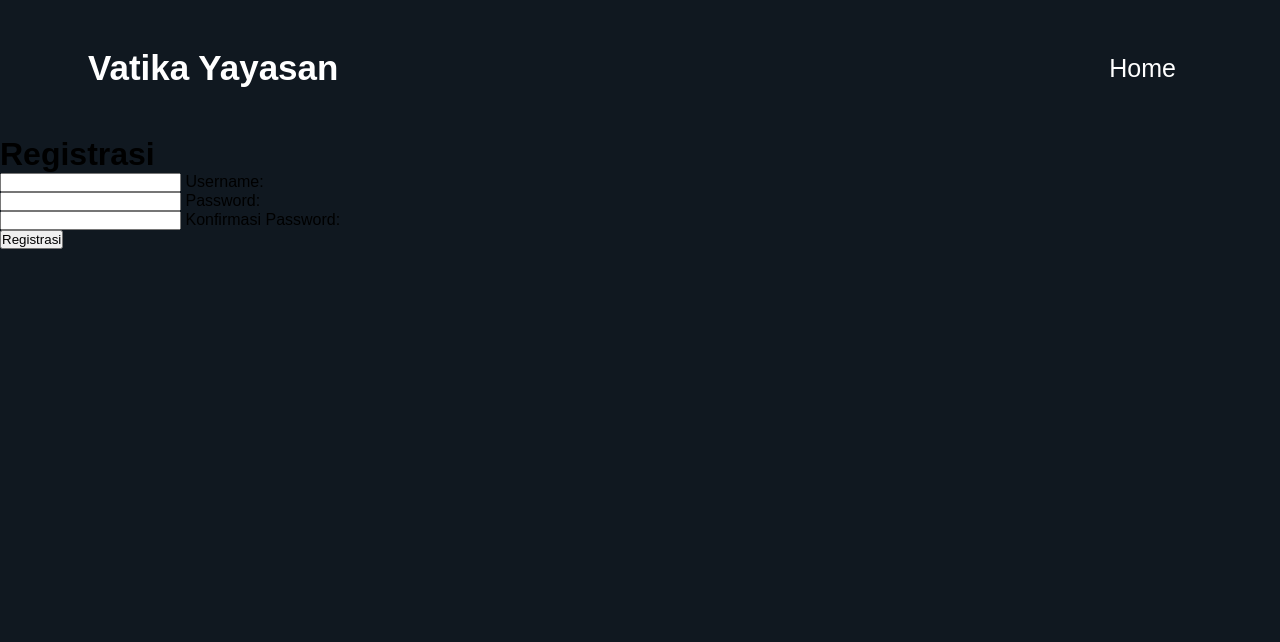
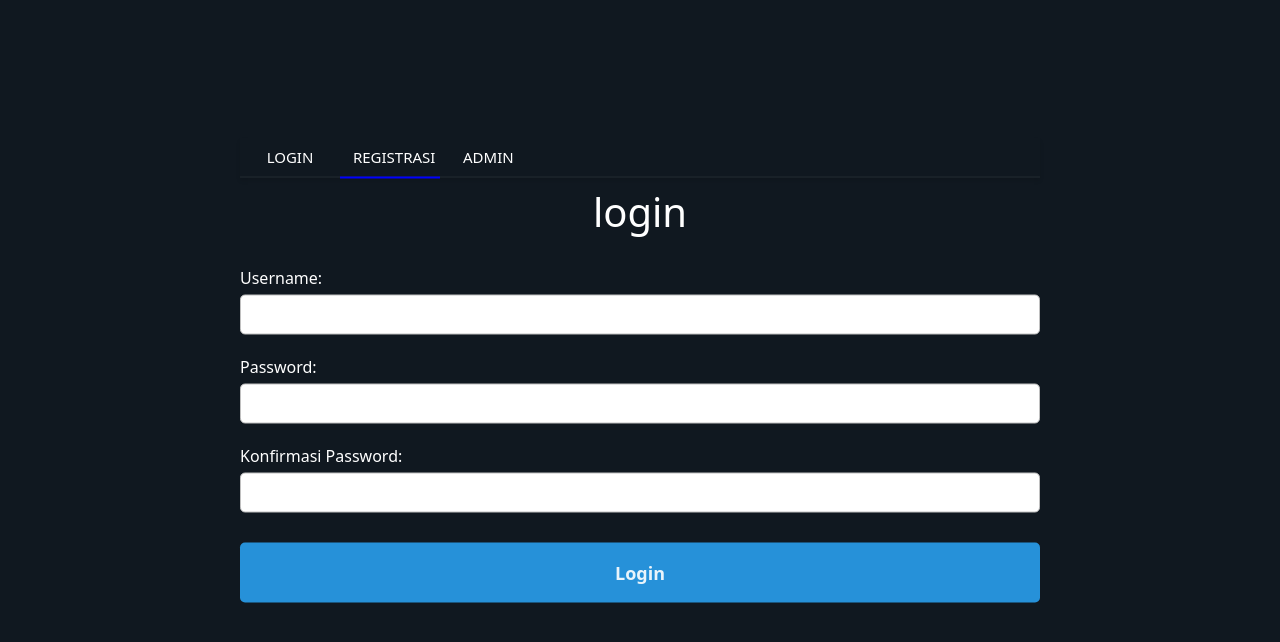
Before and after one commit to segaak/porject-pwd, a PHP site: page /registrasi.php in a window 1280 px wide. Shown: the top 642 px of the page. Run offline with PHP 8.4, Linux system fonts and the light colour scheme; data comes from the database, SQL or seed files in the repository.

Commit message:
memperbaiki dan mempercantik login dan registrasi

```diff
--- a/registrasi.php
+++ b/registrasi.php
@@ -16,80 +16,137 @@ if (isset($_POST["register"])) {
     <meta charset="UTF-8">
     <meta name="viewport" content="width=device-width, initial-scale=1.0">
     <title>registrasi</title>
+    <link href="https://cdn.jsdelivr.net/npm/bootstrap@5.3.3/dist/css/bootstrap.min.css" rel="stylesheet" integrity="sha384-QWTKZyjpPEjISv5WaRU9OFeRpok6YctnYmDr5pNlyT2bRjXh0JMhjY6hW+ALEwIH" crossorigin="anonymous">
     <style>
-*{
+        body{
             margin: 0;
             padding: 0;
+            overflow: hidden;
+            background-color: #101820;
+            color: white;
+        }
+
+        .center{
+            position: absolute;
+            top: 40%;
+            left: 50%;
+            transform: translate(-50%, -50%);
+            width: 800px;
+        }
+        .center nav{
+            border-bottom: 1px solid rgba(192, 192, 192, 0.1);
+            position: relative;
+            margin: 100px auto 0;
+            height: 40px;
+            box-shadow: 0 3px 4px 0 rgba(0, 0, 0, 0.1);
+            color: white;
+        }
+        nav a{
+            font-size: 15px;
+            text-transform: uppercase;
+            color: white;
+            position: relative;
+            text-decoration: none;
+             z-index: 1;
+            display: inline-block;
+            text-align: center;
+            padding: 8px;
+        }
+        nav .animation{
+            position: absolute;
+            /* height: 5px;
+            bottom: 0;
+            z-index: 0;
+            background: blue;
+            border-radius: 8px;
+            transition: all .5 ease 0s; */
+        }
+        a:nth-child(1){
+            width: 100px;
+        }
+        nav .start-login {
+            left: 0;
+            width: 100px;
+          }
+          a:nth-child(2){
+            width: 100px;
+          }
+          nav .start-registrasi,  a:nth-child(2):hover ~ .animation{
+            left: 100px;
+            width: 100px;
+            border-bottom: 2px solid blue;
+        }
+        a:nth-child(3){
+            width: 80px;
+        }
+        nav .start-admin{
+            left: 200px;
+            width: 80px;
+        }
+
+
+        .center form{
+            /* padding: 0 200px; */
+        }
+        form .txt_field{
+            position: relative;
+            margin: 20px 0;
+        }
+        .input{
+            border: 1px solid silver;
+            border-radius: 5px;
+            width: 100%;
+            height: 40px;
+            outline: 0;
+            margin-top: 5px;
             box-sizing: border-box;
+
         }
-body {
-  font-family: Arial, sans-serif;
-  background-color: #101820;
+        button[type="submit"]{
+    width: 100%;
+    height: 60px;
+    background: #2691d9;
+    border: 1px;
+    font-size: 18px;
+    border-radius: 5px;
+    cursor: pointer;
+    color: #e9f4fb;
+    font-weight: 700;
+    outline: none;
+    margin-top: 10px;
 }
-.navbar {
-  display: flex;
-  justify-content: space-between;
-  align-items: center;
-  padding: 3rem;
-  max-width: 1200px;
-  margin: 0 auto;
-}
-.navbar a {
-    font-size: 25px;
-}
-.logo a {
-  text-decoration: none;
-  color: #ffffff;
-  font-size: 35px;
-  font-weight: bold;
-}
-.menu {
-  list-style-type: none;
-  display: flex;
-}
-.menu li {
-  margin: 0 1rem;
-}
-.menu li a {
-  text-decoration: none;
-  color: #ffffff;
-  transition: color 0.3s ease;
-}
-.menu li a:hover {
-  color: #ffcc00;
+button[type="submit"]:hover{
+    background: #2691d9;
+    transition: 5s;
 }
     </style>
 </head>
 <body>
+  <div class="center">
   <nav>
-    <div class="navbar">
-        <div class="logo">
-            <a href="beranda.php">Vatika Yayasan</a>
-        </div>
-        <ul class="menu">
-            <li><a href="beranda.php">Home</a></li>
-        </ul>
-        </div>
+    <a href="login.php">Login</a>
+    <a href="registrasi.php">registrasi</a>
+    <a href="admin.php">admin</a>
+    <div class="animation start-registrasi"></div>
   </nav>
-<div class="center">
 <form action="" method="post">
-            <h1>Registrasi</h1>
+            <h1 class="text-center" style="padding: 0 0 10px 0; margin-top: 10px;">login</h1>
             <div class="txt_field">
-                <input type="text" name="username" id="username" required autocomplete="off">
-                <span></span>
             <label for="username">Username:</label>
+            <input type="text" class="input" name="username" id="username" autocomplete="off">
             </div>
             <div class="txt_field">
-                <input type="password" name="password" id="password" required autocomplete="off">
-                <span></span>
-                <label for="password">Password:</label>
+            <label for="Password">Password:</label>
+            <input type="password" class="input" name="password" id="password" autocomplete="off">
             </div>
             <div class="txt_field">
-                <input type="password" name="password2" id="password2" required autocomplete="off">
-                <span></span>
             <label for="password2">Konfirmasi Password:</label>
+            <input type="password" class="input" name="password2" id="password2" autocomplete="off">
             </div>
-            <button type="submit" name="register">Registrasi</button>
+            <div class="checkbox">
+
+            </div>
+            <button type="submit" name="login">Login</button>
         </form>
     </div>
 </body>
```
Also changed, not shown: login.php (+133 -1 lines). Lines whose indentation alone changed are shown as unchanged.
